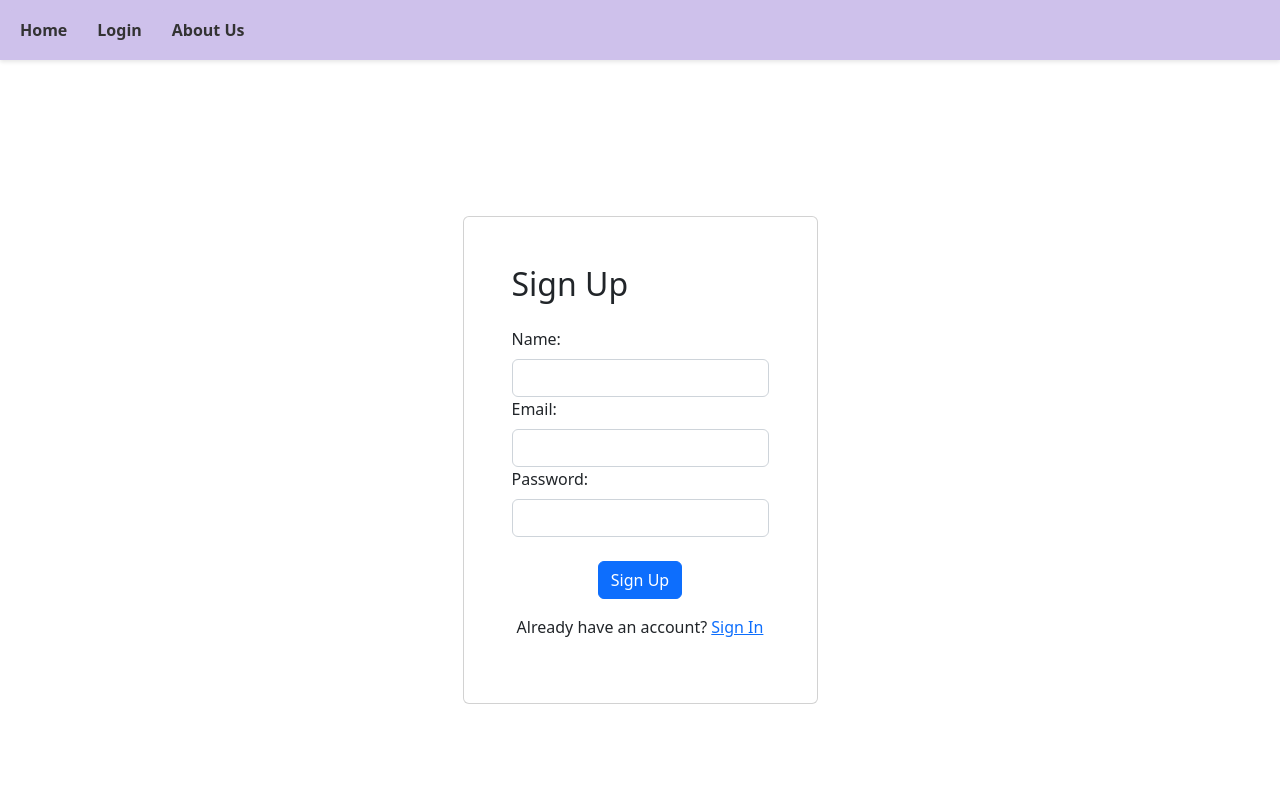
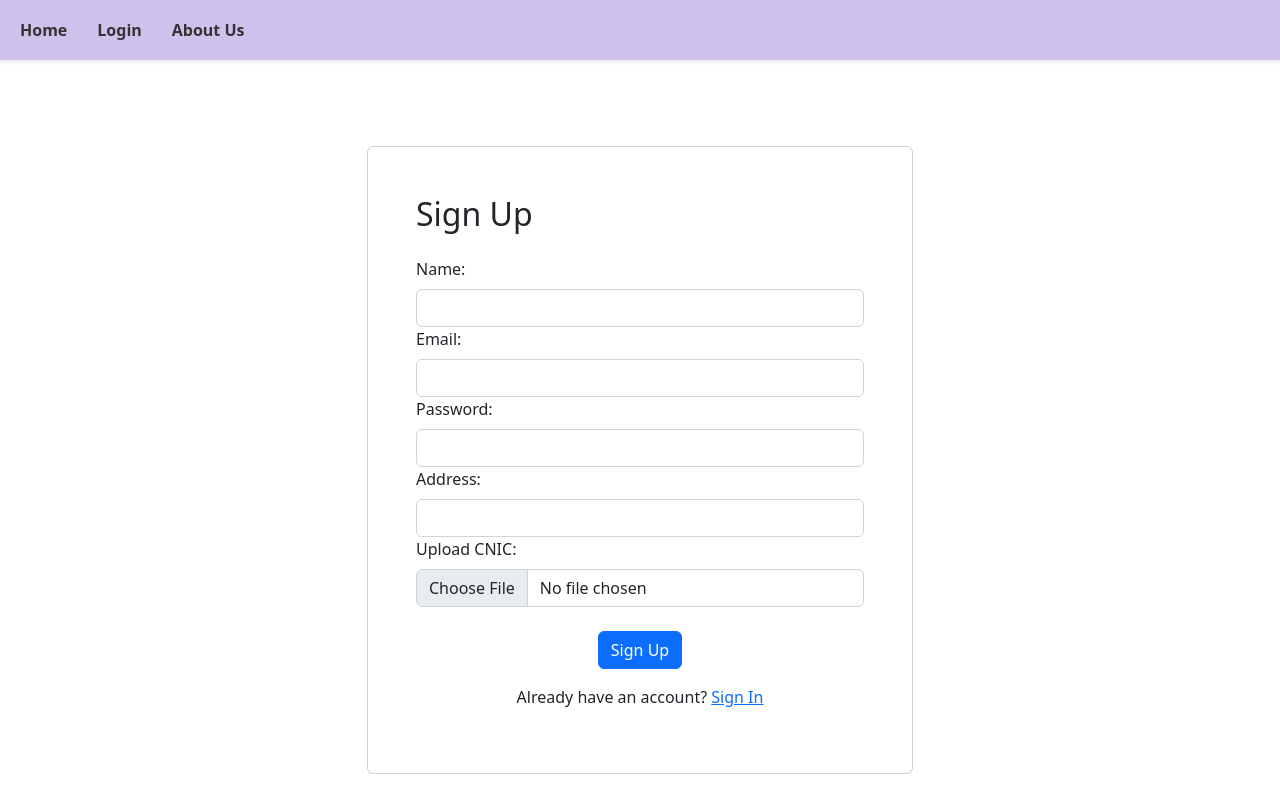
Before and after one commit to faisaljawad/Crypto-Exchange-Application, a React (Create React App) app: page /signup in a window 1280 px wide. Shown: the top 800 px of the page. Built offline with nearby package versions, Linux system fonts and the light colour scheme.

Commit message:
Integrated signup and login functionality with hardcoded array

```diff
--- a/package.json
+++ b/package.json
@@ -13,7 +13,9 @@
     "react-router": "^6.11.2",
     "react-router-dom": "^6.11.2",
     "react-scripts": "5.0.1",
-    "web-vitals": "^2.1.4"
+    "react-toastify": "^9.1.3",
+    "web-vitals": "^2.1.4",
+    "yup": "^1.1.1"
   },
   "scripts": {
     "start": "react-scripts start",
--- a/src/App.js
+++ b/src/App.js
@@ -1,23 +1,32 @@
 
-import React from 'react';
+import React, { useState } from 'react';
 import { BrowserRouter as Router, Routes, Route, Link } from 'react-router-dom';
+import { ToastContainer } from 'react-toastify';
 import Login from './components/login/login';
 import Signup from './components/signup/signup';
 import './App.css';
 import Header from './components/common/header/header'
 import Footer from './components/common/footer/footer'
+
 function App() {
+  const [users, setUsers] = useState([
+    { email: 'abc@example.com', password: 'abc123' },
+    { email: 'user2@example.com', password: 'password2' },
+    // Add more users as needed
+  ]);
+
   return (
     <Router>
       <div className="app">
         <Header />
         <div className="content">
           <Routes>
-            <Route path="/" element={<Login />} />
-            <Route path="/signup" element={<Signup />} />
+            <Route path="/" element={<Login users={users} />} />
+            <Route path="/signup" element={<Signup users={users} setUsers={setUsers} />} />
           </Routes>
         </div>
         <Footer />
+        <ToastContainer />
       </div>
     </Router>
   );
--- a/src/components/common/footer/footer.jsx
+++ b/src/components/common/footer/footer.jsx
@@ -29,7 +29,7 @@ function Footer() {
                                 <a href="/dashboard">Home</a>
                             </li>
                             <li>
-                                <a href="#">About</a>
+                                <a href="#">About Us</a>
                             </li>
                             <li>
                                 <a href="#">Contact</a>
--- a/src/components/login/login.jsx
+++ b/src/components/login/login.jsx
@@ -1,17 +1,44 @@
-import React from 'react';
+import React, { useState } from 'react';
 import 'bootstrap/dist/css/bootstrap.min.css';
 import './login.css';
 import { Form, Button } from 'react-bootstrap';
 import { Link } from 'react-router-dom';
+import { toast, ToastContainer } from 'react-toastify';
+import 'react-toastify/dist/ReactToastify.css';
 
-function Login() {
+function Login({ users }) {
+    const [formData, setFormData] = useState({
+        email: '',
+        password: '',
+    });
 
     const handleSubmit = (event) => {
         event.preventDefault();
         // Handle form submission logic below
         const userEmail = event.target.elements.email.value;
         const userPassword = event.target.elements.password.value;
-        console.log(userEmail, userPassword);
+        // Find the user with the matching email and password
+        const authenticatedUser = users.find((user) => user.email === userEmail && user.password === userPassword);
+        console.log(authenticatedUser);
+        if (authenticatedUser) {
+            // Authentication successful, perform your desired actions
+            console.log('Authentication successful');
+            toast.success('Login successful'); // Show success toast notification
+            // Reset the Login Form
+            event.target.reset();
+          } else {
+            // Authentication failed, show an error message or perform other actions
+            console.log('Authentication failed');
+            toast.error('Invalid email or password'); // Show error toast notification
+
+            // Show an error message or perform other actions
+          }
+
+          // Reset the form
+          setFormData({
+            email: '',
+            password: '',
+          });
     };
 
     const handleSignup = () => {
--- a/src/components/signup/signup.jsx
+++ b/src/components/signup/signup.jsx
@@ -1,16 +1,67 @@
-import React from 'react';
+import React, { useState } from 'react';
 import 'bootstrap/dist/css/bootstrap.min.css';
-import { Form, Button } from 'react-bootstrap';
+import { Form, Button, Alert } from 'react-bootstrap';
 import { Link } from 'react-router-dom';
+import * as Yup from 'yup';
+import { toast, ToastContainer } from 'react-toastify';
+import 'react-toastify/dist/ReactToastify.css';
+import { useNavigate } from 'react-router-dom';
 
 
-function Signup() {
-    const handleSubmit = (event) => {
+function Signup({ users, setUsers }) {
+    const navigate = useNavigate();
+    const [formData, setFormData] = useState({
+        name: '',
+        email: '',
+        password: '',
+    });
+
+    const [errors, setErrors] = useState({}); // State to hold the validation errors
+    const validationSchema = Yup.object().shape({
+        name: Yup.string().required('Name is required'),
+        email: Yup.string().email('Invalid email').required('Email is required'),
+        password: Yup.string().min(6, 'Password must be at least 6 characters').required('Password is required'),
+        address: Yup.string().required('Address is required'),
+        uploadedFile: Yup.mixed().test('fileType', 'Incorrect file format', (value) => {
+            if (!value) return true; // Allow empty file field
+            return value && value.type === 'application/pdf'; // only PDF files is acceptable
+        }),
+    });
+
+    const handleSubmit = async (event) => {
         event.preventDefault();
-        const userName = event.target.elements.name.value;
-        const userEmail = event.target.elements.email.value;
-        const userPassword = event.target.elements.password.value;
-        console.log(userName, userEmail, userPassword);
+        const formData = new FormData(event.target);
+        const formValues = Object.fromEntries(formData.entries());
+        try {
+            await validationSchema.validate(formValues, { abortEarly: false });
+
+            // Creating New User Object
+            const newUser = {
+                name: formValues.name,
+                email: formValues.email,
+                password: formValues.password,
+                address: formValues.address
+            };
+
+            // Update the state by adding the new user to the existing array
+            setUsers([...users, newUser]);
+            toast.success('Sign Up Successful'); // Show success toast notification
+            navigate('/'); // Redirect to the login page
+            // Clear the form
+            event.target.reset();
+
+            setErrors({}); // Clear any existing errors
+
+        } catch (error) {
+            // Validation failed, set the errors state
+            const validationErrors = {};
+            error.inner.forEach((err) => {
+                validationErrors[err.path] = err.message;
+            });
+            setErrors(validationErrors);
+            toast.success('Sign Up Failed'); // Show success toast notification
+
+        }
     };
 
     const handleLogin = () => {
@@ -20,23 +71,40 @@ function Signup() {
     };
 
     return (
-        <div className="container-fluid d-flex align-items-center justify-content-center vh-100">
+        <div className="container">
+            <div className="row justify-content-center align-items-center vh-100">
+                <div className="col-md-6">
                     <div className="card p-5">
                         <h2 className="mb-4">Sign Up</h2>
                         <Form onSubmit={handleSubmit}>
                             <Form.Group controlId="name">
                                 <Form.Label>Name:</Form.Label>
                                 <Form.Control type="text" name="name" />
+                                {errors.name && <Alert variant="danger">{errors.name}</Alert>}
                             </Form.Group>
 
                             <Form.Group controlId="email">
                                 <Form.Label>Email:</Form.Label>
                                 <Form.Control type="email" name="email" />
+                                {errors.email && <Alert variant="danger">{errors.email}</Alert>}
                             </Form.Group>
 
                             <Form.Group controlId="password">
                                 <Form.Label>Password:</Form.Label>
                                 <Form.Control type="password" name="password" />
+                                {errors.password && <Alert variant="danger">{errors.password}</Alert>}
+                            </Form.Group>
+
+                            <Form.Group controlId="address">
+                                <Form.Label>Address:</Form.Label>
+                                <Form.Control type="text" name="address" />
+                                {errors.address && <Alert variant="danger">{errors.address}</Alert>}
+                            </Form.Group>
+
+                            <Form.Group controlId="uploadedFile">
+                                <Form.Label>Upload CNIC:</Form.Label>
+                                <Form.Control type="file" name="uploadedFile" accept=".pdf" />
+                                {errors.uploadedFile && <Alert variant="danger">{errors.uploadedFile}</Alert>}
                             </Form.Group>
 
                             <div className="text-center">
@@ -48,6 +116,8 @@ function Signup() {
                         </Form>
                     </div>
                 </div>
+            </div>
+        </div>
     );
 }
 
```
Also changed, not shown: src/components/common/footer/footer.css (indentation only), 1 other file (tests, documents, lock files or other folders). Lines whose indentation alone changed are shown as unchanged.
